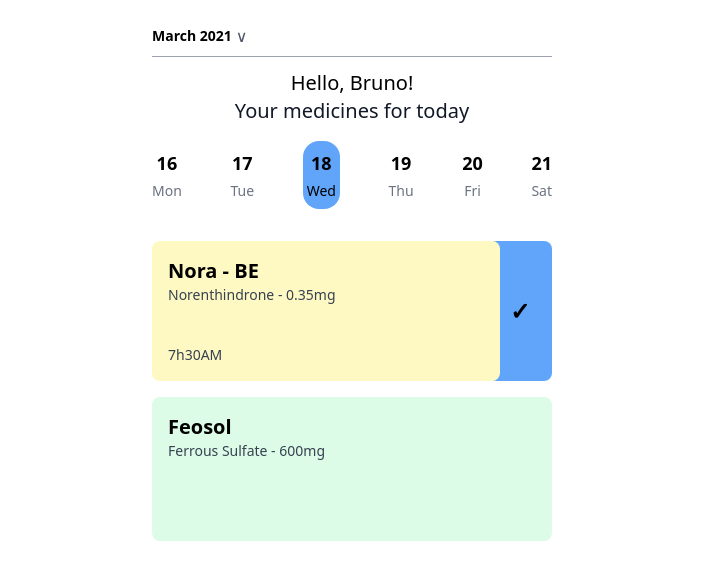
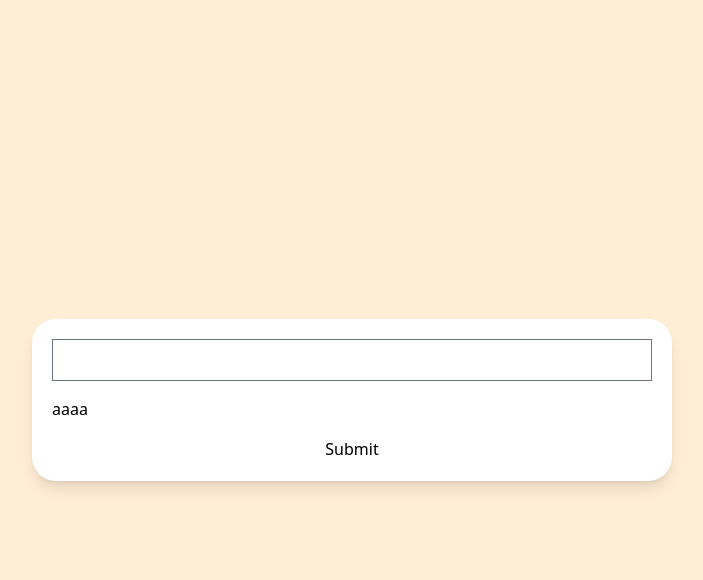
Before and after one commit to nsdictionary/carrot-market-reloaded, a Next.js app: page / in a window 1280 px wide. Shown: the top 580 px of the page, without its empty margins (288-991 px from the left). Built offline with nearby package versions, Linux system fonts and the light colour scheme.

Commit message:
#3.12 Plugins

```diff
--- a/app/page.tsx
+++ b/app/page.tsx
@@ -1,76 +1,11 @@
 export default function Home() {
   return (
-    <div className="max-w-md mx-auto p-6 bg-white">
-      <div className="mb-6">
-        <div className="mb-3">
-          <div className="flex items-center">
-            <h2 className="text-sm font-semibold text-black">March 2021</h2>
-            <span className="ml-1 text-gray-600">∨</span>
-          </div>
-          <div className="mt-2 border-b border-gray-400"></div>
-        </div>
-
-        <div className="text-center">
-          <p className="text-xl font-medium">Hello, Bruno!</p>
-          <p className="text-xl font-medium text-gray-900">
-            Your medicines for today
-          </p>
-        </div>
+    <main className="bg-red-100 sm:bg-red-100 md:bg-green-100 lg:bg-cyan-100 xl:bg-orange-100 2xl:bg-purple-100 h-screen flex items-center justify-center p-5">
+      <div className="bg-white shadow-lg p-5 rounded-3xl w-full max-w-screen-sm flex flex-col gap-4">
+        <input />
+        <a href="#">aaaa</a>
+        <button className="btn">Submit</button>
       </div>
-
-      <div className="mb-8">
-        <div className="flex justify-between">
-          <div className="text-center">
-            <div className="text-lg font-bold mb-1">16</div>
-            <div className="text-sm text-gray-500 font-medium">Mon</div>
-          </div>
-          <div className="text-center">
-            <div className="text-lg font-bold mb-1">17</div>
-            <div className="text-sm text-gray-500 font-medium">Tue</div>
-          </div>
-          <div className="text-center -mt-2">
-            <div className="bg-blue-400 rounded-2xl px-1 py-2">
-              <div className="text-lg font-bold mb-1 text-black">18</div>
-              <div className="text-sm font-medium text-black">Wed</div>
-            </div>
-          </div>
-          <div className="text-center">
-            <div className="text-lg font-bold mb-1">19</div>
-            <div className="text-sm text-gray-500 font-medium">Thu</div>
-          </div>
-          <div className="text-center">
-            <div className="text-lg font-bold mb-1">20</div>
-            <div className="text-sm text-gray-500 font-medium">Fri</div>
-          </div>
-          <div className="text-center">
-            <div className="text-lg font-bold mb-1">21</div>
-            <div className="text-sm text-gray-500 font-medium">Sat</div>
-          </div>
-        </div>
-      </div>
-
-      <div className="space-y-4">
-        <div className="flex">
-          <div className="flex-1 bg-yellow-100 rounded-lg z-10 p-4">
-            <div className="font-bold text-xl">Nora - BE</div>
-            <p className="text-sm text-gray-700 font-medium">
-              Norenthindrone - 0.35mg
-            </p>
-            <p className="text-sm text-gray-700 font-medium mt-10">7h30AM</p>
-          </div>
-
-          <div className="w-16 bg-blue-400 rounded-lg flex items-center justify-center -ml-3">
-            <span className="text-2xl text-black font-bold">✓</span>
-          </div>
-        </div>
-
-        <div className="bg-green-100 p-4 rounded-lg">
-          <h3 className="font-bold text-xl">Feosol</h3>
-          <p className="text-sm text-gray-700 font-medium mb-16">
-            Ferrous Sulfate - 600mg
-          </p>
-        </div>
-      </div>
-    </div>
+    </main>
   );
 }
--- a/tailwind.config.ts
+++ b/tailwind.config.ts
@@ -1,4 +1,5 @@
 import type { Config } from "tailwindcss";
+import formsPlugin from "@tailwindcss/forms";
 
 export default {
   content: [
@@ -7,5 +8,5 @@
     "./app/**/*.{js,ts,jsx,tsx,mdx}",
   ],
   theme: {},
-  plugins: [],
+  plugins: [formsPlugin],
 } satisfies Config;
```
Also changed, not shown: package.json (+6 -5 lines), 1 other file (tests, documents, lock files or other folders).
